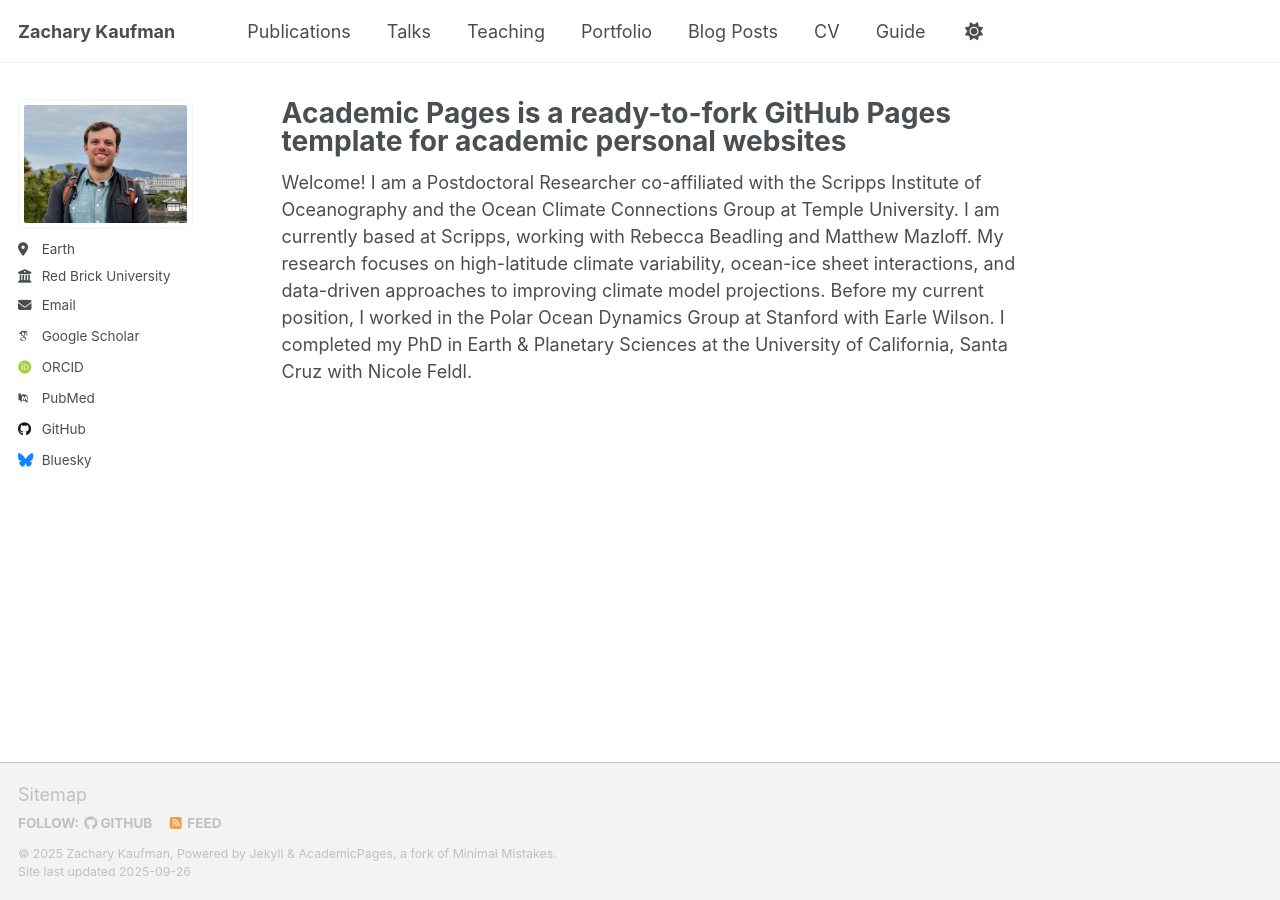
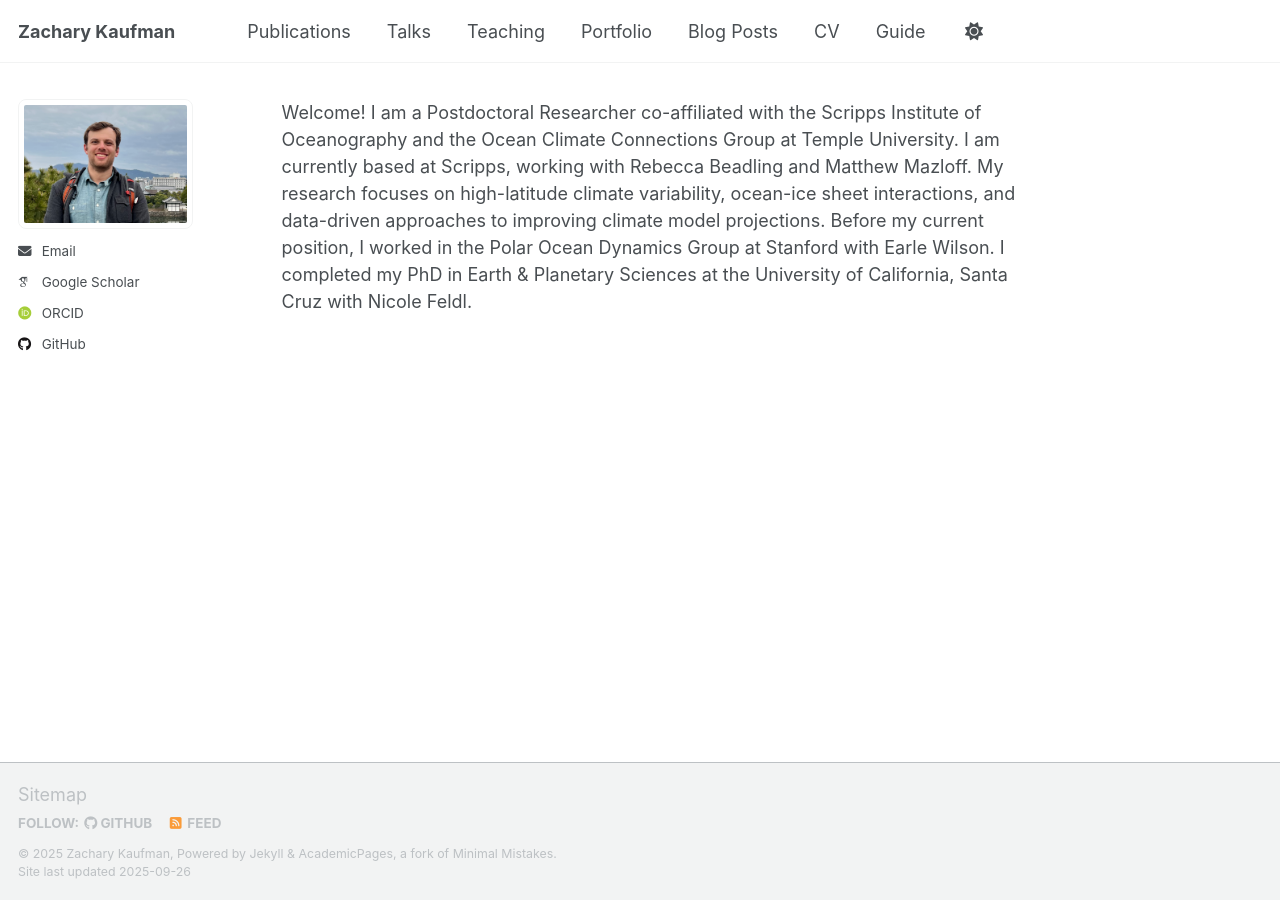
Before and after one commit to ZackKaufman/ZackKaufman.github.io, a Jekyll site: the page built from _pages/about.md, in a window 1280 px wide. Built offline with Jekyll 4.4.1, drawn with Linux system fonts in a browser that asks for light colours; some web fonts are replaced; a script that is not in the unit is left out; part of the change alters nothing that is shown.

Commit message:
landing page links

```diff
--- a/_config.yml
+++ b/_config.yml
@@ -27,20 +27,20 @@ author:
   name             : #"Your Sidebar Name"
   pronouns         : # example: "she/her"
   bio              : #"Short biography for the left-hand sidebar"
-  location         : "Earth"
-  employer         : "Red Brick University"
+  location         : #"Earth"
+  employer         : #"Red Brick University"
   uri              : # URL
-  email            : "none@example.org"
+  email            : "zackkaufman@temple.edu"
 
   # Academic websites
   academia         : # URL
   arxiv            : # URL - Update with the correct link to your profile
-  googlescholar    : "https://scholar.google.com/citations?user=PS_CX0AAAAAJ"
+  googlescholar    : "https://scholar.google.com/citations?hl=en&user=N6OfT3UAAAAJ&view_op=list_works"
   inspire-hep      : # URL
   impactstory      : # URL
   orcid            : "http://orcid.org/yourorcidurl"
   semantic         : # URL
-  pubmed           : "https://www.ncbi.nlm.nih.gov/pubmed/?term=john+snow"
+  pubmed           : #"https://www.ncbi.nlm.nih.gov/pubmed/?term=john+snow"
   researchgate     : # URL
   scopus           : # URL
 
@@ -48,13 +48,13 @@ author:
   bitbucket        : # Username - Update with your username on the site
   codepen          : # Username
   dribbble         : # Username
-  github           : "academicpages"
+  github           : "zackkaufman"
   kaggle           : # Username
   stackoverflow    : # User number or user number and name (i.e., use "1" or "1/jeff-atwood")
 
   # Social media
   artstation       : # Username
-  bluesky          : "bsky.app" # Replace this with you Bluesky username
+  bluesky          : #"bsky.app" # Replace this with you Bluesky username
   facebook         : # Username
   flickr           : # Username
   foursquare       : # Username
--- a/_pages/about.md
+++ b/_pages/about.md
@@ -1,6 +1,6 @@
 ---
 permalink: /
-title: "Academic Pages is a ready-to-fork GitHub Pages template for academic personal websites"
+title: #"Academic Pages is a ready-to-fork GitHub Pages template for academic personal websites"
 author_profile: true
 redirect_from:
   - /about/
```
